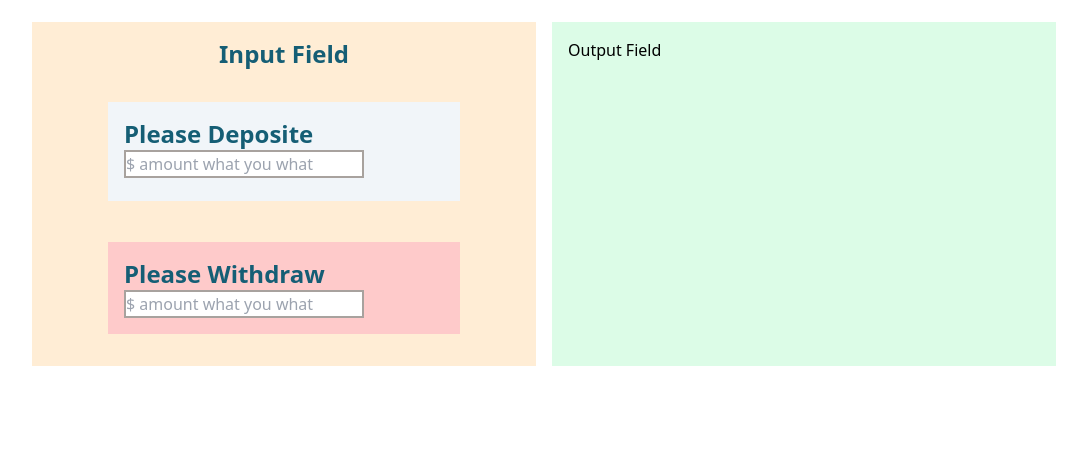
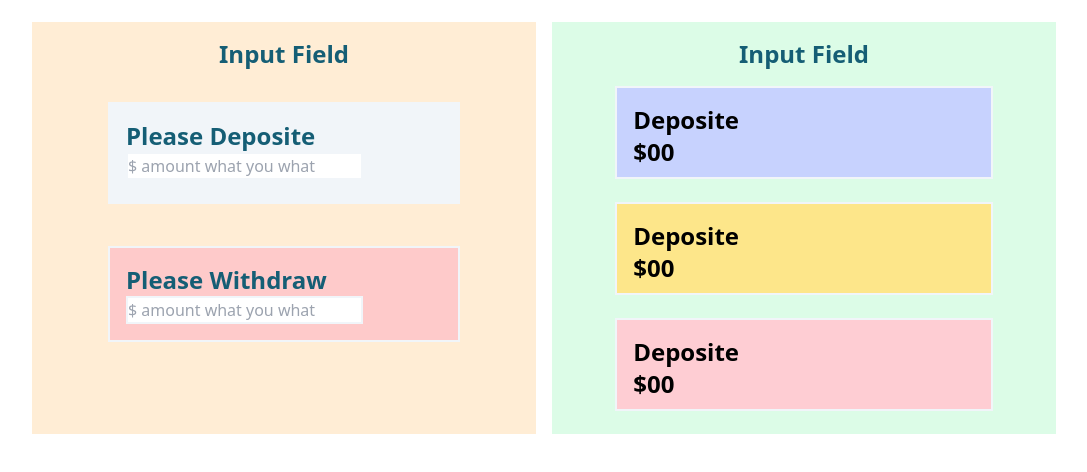
Before and after one commit to Sumaiyash/My-Bank-Account, a plain HTML site: page bank-account.html in a window 1280 px wide. Shown: the part 138-610 px from the top of the page, without its empty margins (96-1183 px from the left). Drawn offline with nearby package versions, Linux system fonts and the light colour scheme.

Commit message:
output field

```diff
--- a/bank-account.html
+++ b/bank-account.html
@@ -18,19 +18,34 @@
             <div class=" bg-orange-100 p-4 ">
                 <h4 class="font-bold text-2xl text-center text-cyan-800 "> Input Field</h4>
                 <div class="grid grid-rows-2 gx-4 p-4">
-                    <div class="bg-slate-100 w-4/5 h-4/5 mx-auto mt-4 p-4">
+                    <div class=" border-2 border-slate-100 bg-slate-100 w-4/5 h-4/5 mx-auto mt-4 p-4">
                         <h5 class="font-semibold text-2xl text-cyan-800 "> Please Deposite </h5>
-                        <input class="w-3/4 border-2 border-stone-400" type="text" placeholder="$ amount what you what">
+                        <input class="w-3/4 border-2 border-slate-100" type="text" placeholder="$ amount what you what">
                     </div>
-                    <div class="bg-red-200 w-4/5 h-auto mx-auto mt-8 p-4">
+                    <div class=" border-2 border-slate-100 bg-red-200 w-4/5 h-auto mx-auto mt-8 p-4">
                         <h5 class="font-semibold text-2xl text-cyan-800 "> Please Withdraw </h5>
-                        <input class="w-3/4 border-2 border-stone-400" type="text" placeholder="$ amount what you what">
+                        <input class="w-3/4 border-2 border-slate-100" type="text" placeholder="$ amount what you what">
                     </div>
                 </div>
 
             </div>
             <div class="bg-green-100 p-4">
-                Output Field</div>
+                <h4 class="font-bold text-2xl text-center text-cyan-800 "> Input Field</h4>
+                <div class="div grid grid rows-3">
+                    <div class=" border-2 border-slate-100 bg-indigo-200 w-4/5 h-4/5 mx-auto mt-4 p-4 ">
+                        <h5 class="font-semibold text-2xl  ">Deposite </h5>
+                        <h5 class="font-semibold text-2xl  ">$00 </h5>
+                    </div>
+                    <div class=" border-2 border-slate-100 bg-amber-200	 w-4/5 h-4/5 mx-auto mt-4 p-4 ">
+                        <h5 class="font-semibold text-2xl  ">Deposite </h5>
+                        <h5 class="font-semibold text-2xl  ">$00 </h5>
+                    </div>
+                    <div class=" border-2 border-slate-100 bg-rose-200 w-4/5 h-4/5 mx-auto mt-4 p-4 ">
+                        <h5 class="font-semibold text-2xl  ">Deposite </h5>
+                        <h5 class="font-semibold text-2xl  ">$00 </h5>
+                    </div>
+                </div>
+            </div>
 
         </div>
 
```
